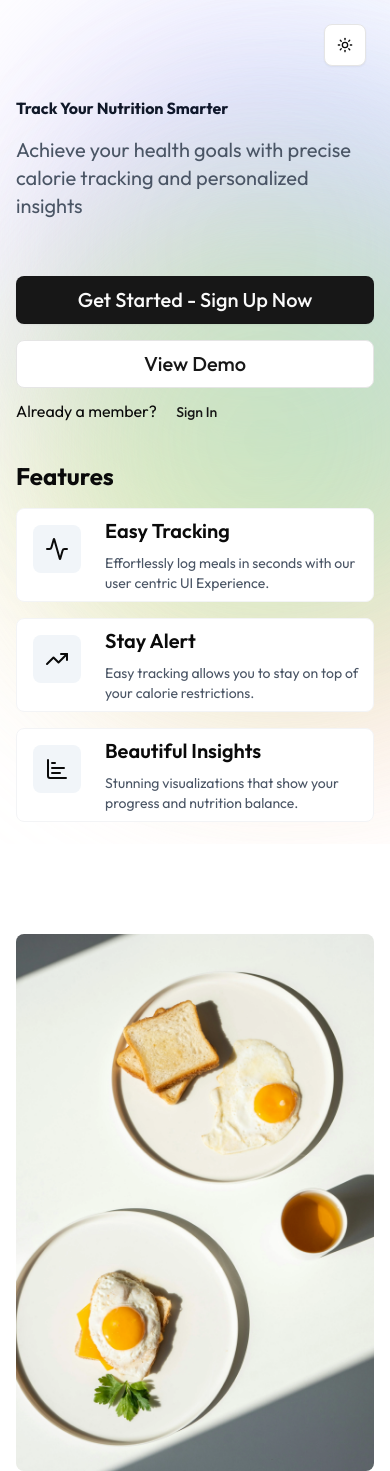
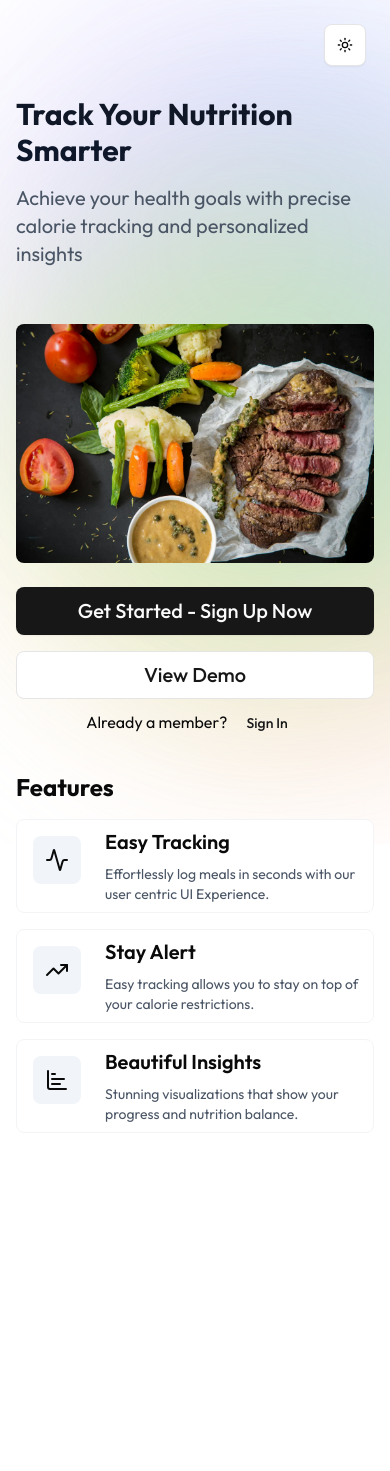
Before and after one commit to mahex4/xcelpros-FE, a Next.js app: page / in a window 390 px wide. After the commit the page ends 1229 px from the top, so only its background shows below. Built offline with nearby package versions, Linux system fonts and the light colour scheme; no server answers.

Commit message:
Fixing styling

```diff
--- a/app/_components/HomeButton.tsx
+++ b/app/_components/HomeButton.tsx
@@ -14,7 +14,7 @@ export default async function HomeButton() {
     )
 
     return (
-            <div className=" text-left">
+            <div className=" text-center md:text-left">
                 <div className="flex flex-col md:flex-row gap-4 justify-start">
                     <Link className="w-full md:w-auto" href="/signup"><Button className="w-full md:w-auto text-xl">Get Started - Sign Up Now</Button></Link>
                     <Link className="w-full md:w-auto" href="/signin?email=demo@gmail.com&password=Pa$$w0rd"><Button variant="secondary" className="w-full md:w-auto text-xl">View Demo</Button></Link>
--- a/app/dashboard/page.tsx
+++ b/app/dashboard/page.tsx
@@ -6,8 +6,8 @@ import FloatingHeader from '@/components/FloatingHeader';
 import { Metadata } from 'next';
 
 export const metadata: Metadata = {
-title: "Dashboard",
-description: "Manage Your Nutrition Smarter",
+    title: "Dashboard",
+    description: "Manage Your Nutrition Smarter",
 };
 
 export default async function DashboardPage() {
@@ -16,7 +16,7 @@ export default async function DashboardPage() {
     if (!user) redirect('/signin');
 
     return (
-        <div className='flex flex-col-reverse md:flex-row gap-2 w-full md:h-screen p-2 md:pl-0'>
+        <div className='flex flex-col-reverse md:flex-row gap-2 w-full md:h-screen p-2 pb-16 overflow-hidden md:pl-0'>
             <div className="flex flex-col gap-2 w-full">
                 <div className=" hidden md:block">
                     <FloatingHeader />
--- a/app/history/page.tsx
+++ b/app/history/page.tsx
@@ -34,12 +34,12 @@ export default async function MealHistory() {
     }
 
     return (
-        <div className="p-2 w-screen h-screen flex flex-col gap-2 md:w-[95vw] pb-32 md:pb-0">
+        <div className="p-2 w-screen h-screen flex flex-col gap-2 md:w-[95vw] pb-24 md:pb-4">
             <div className="pr-2">
                 <FloatingHeader />
             </div>
             <h3 className="text-lg font-bold my-2">Your Meal History</h3>
-            <div className="flex flex-col md:flex-row gap-4 w-full overflow-x-auto pb-4 h-full">
+            <div className="flex flex-col md:flex-row gap-4 w-full overflow-x-auto h-full md:overflow-hidden">
                 {groupedMeals.map(group => (
                     <div key={group.date} className="flex flex-col min-w-[20vw] md:max-w-[20vw] gap-4 h-full">
                         <div className="flex items-center justify-between sticky top-0 z-10 bg-card p-4 border rounded-md">
--- a/app/page.tsx
+++ b/app/page.tsx
@@ -13,13 +13,14 @@ export default async function Home() {
         <section className="bg-gradient-to-br w-full md:px-4 h-screen flex flex-col gap-4 md:flex-row items-center justify-between md:justify-between">
           <div id="left-holder" className=" flex flex-col gap-6 py-24">
             <div className=" text-left">
-              <h1 className=" md:3xl lg:text-4xl font-bold text-gray-900 dark:text-white mb-4">
+              <h1 className=" text-3xl md:text-3xl lg:text-4xl font-bold text-gray-900 dark:text-white mb-4">
                 Track Your Nutrition <span className="text-slate-900 dark:text-slate-100">Smarter</span>
               </h1>
               <p className="text-xl text-gray-600 dark:text-slate-100 max-w-2xl mx-auto mb-8">
                 Achieve your health goals with precise calorie tracking and personalized insights
               </p>
             </div>
+            <Image width={400} height={800} src={'/mobile1.webp'} className=" rounded-md block md:hidden" alt='hero image' />
             <HomeButton />
             <div className="flex flex-col gap-4">
               <h2 className="text-2xl font-bold text-left">
@@ -28,7 +29,7 @@ export default async function Home() {
               <InfoBarLeft />
             </div>
           </div>
-          <Image width={400} height={800} src={'/hero.webp'} className=" rounded-md" alt='hero image' />
+          <Image width={400} height={800} src={'/hero.webp'} className=" rounded-md hidden md:block" alt='hero image' />
         </section>
       </main>
     </div>
```
